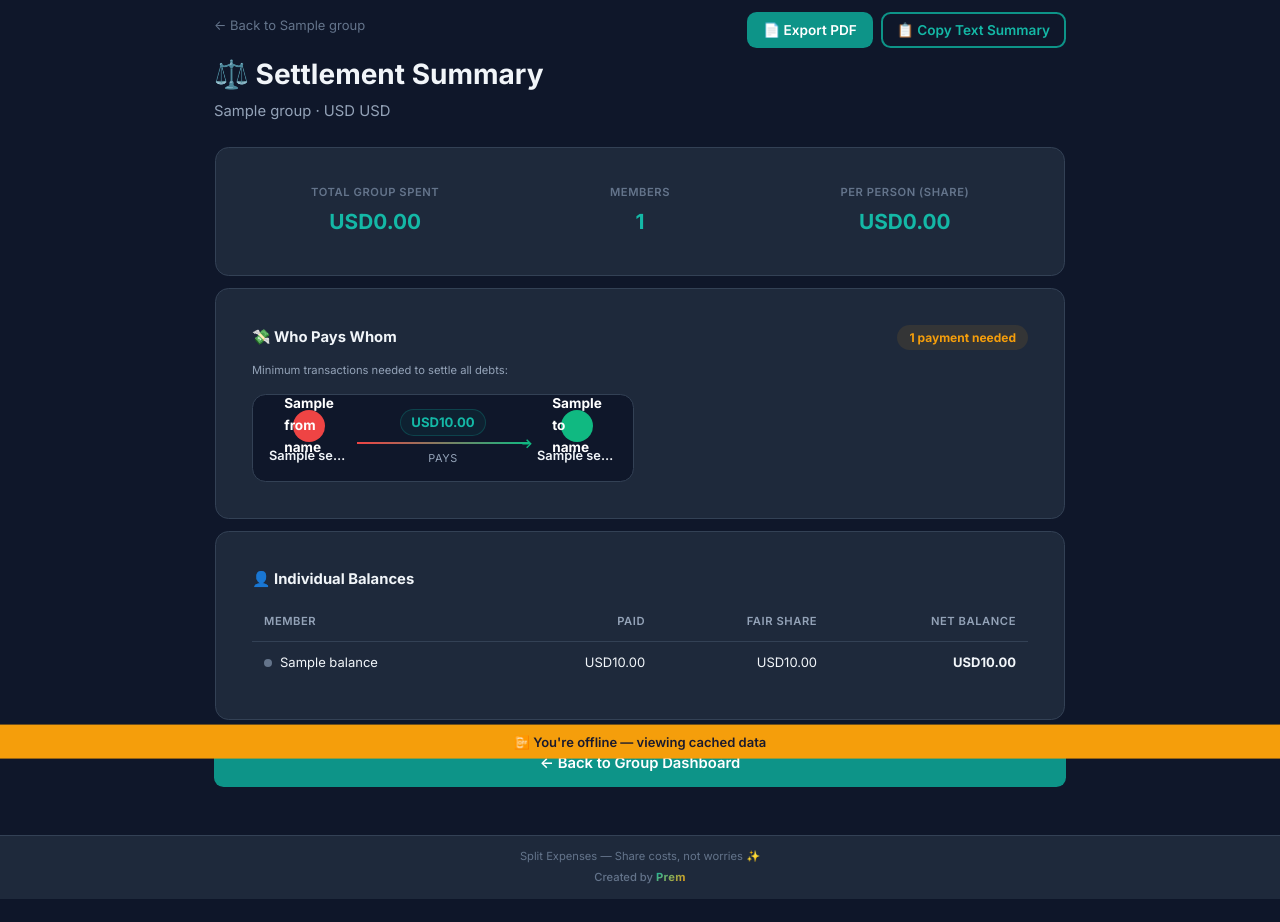
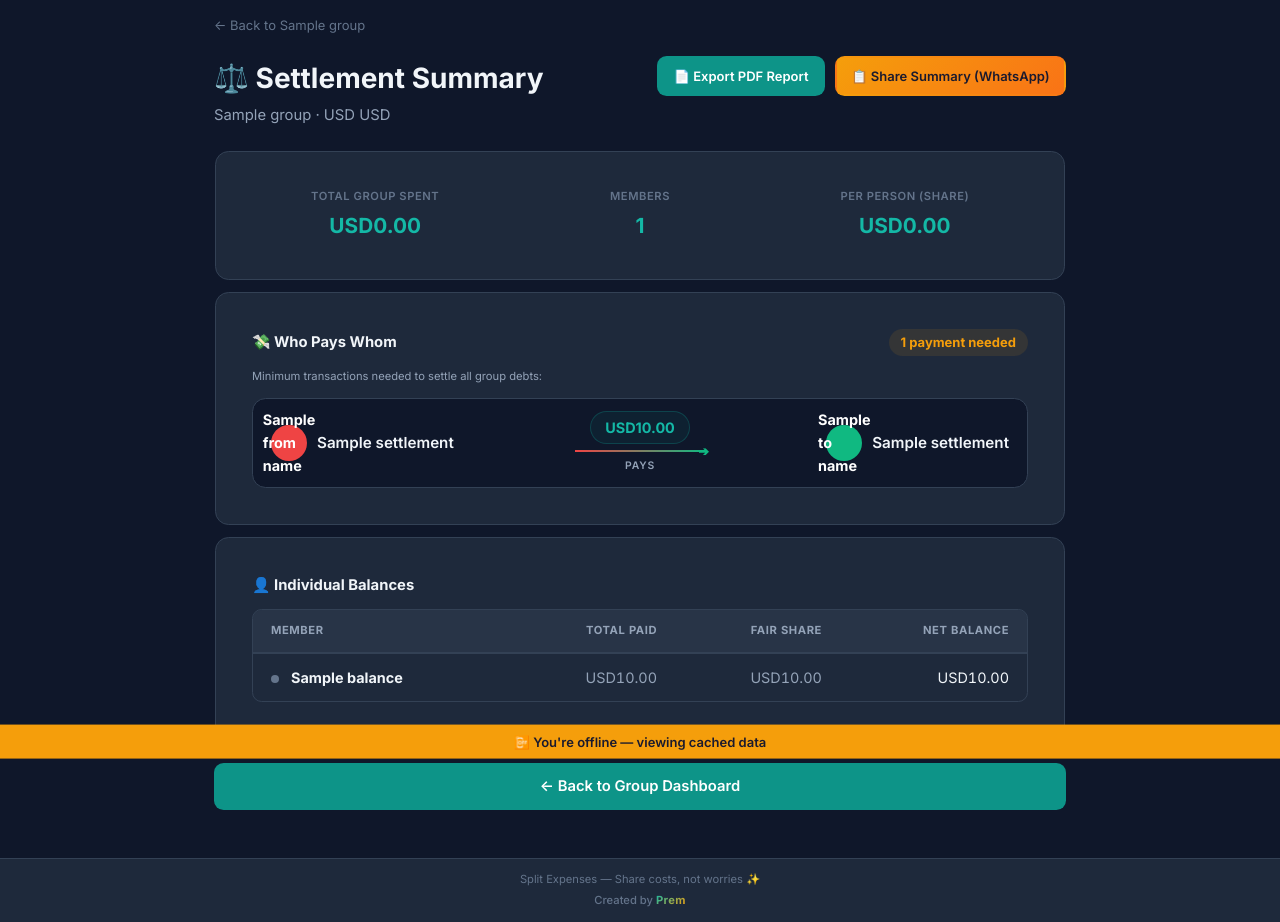
Before and after one commit to kumarpremak-sudo/Split-Expenses, a Flask app: template app/templates/settlement.html in a window 1280 px wide. Shown: the part 75-997 px from the top of the page. Before the commit the page ends 974 px from the top, so only its background shows below. Run offline with Flask 3, Linux system fonts and the light colour scheme; tables that the repository leaves empty hold one stand-in row (values such as "Sample post"); the template is opened without the code that fills it: values that come from a table or form of the project are taken from there, most other values are stand-ins (such as "Sample title", 1, 10 or a date in 2020).

Commit message:
UI issue fix

```diff
--- a/app/static/css/style.css
+++ b/app/static/css/style.css
@@ -1849,85 +1849,107 @@ a:hover {
 .section-card:nth-child(3) { animation-delay: 200ms; }
 .section-card:nth-child(4) { animation-delay: 300ms; }
 
-/* --- Modernized Settlements Flow Grid & Compact Balances Table --- */
-.settlements-flow-grid {
-    display: grid;
-    grid-template-columns: repeat(auto-fill, minmax(280px, 1fr));
-    gap: var(--space-md);
-}
-
-.flow-card {
+/* --- Modernized Settlements View & Action Bar --- */
+.settlement-header-main {
+    display: flex;
+    justify-content: space-between;
+    align-items: flex-start;
+    gap: 16px;
+    flex-wrap: wrap;
+    margin-top: 8px;
+}
+
+.settlement-actions-bar {
+    display: flex;
+    gap: 10px;
+    flex-wrap: wrap;
+}
+
+/* --- Who Pays Whom Transfer Cards --- */
+.settlements-cards-list {
+    display: flex;
+    flex-direction: column;
+    gap: 12px;
+}
+
+.settlement-transfer-card {
     background: var(--color-bg);
     border: 1px solid var(--color-border);
     border-radius: var(--radius-lg);
-    padding: 0.85rem 1rem;
-    display: flex;
-    align-items: center;
-    justify-content: space-between;
-    gap: 8px;
+    padding: 12px 18px;
+    display: grid;
+    grid-template-columns: 1fr auto 1fr;
+    align-items: center;
+    gap: 16px;
     transition: transform var(--transition-fast), border-color var(--transition-fast);
 }
 
-.flow-card:hover {
+.settlement-transfer-card:hover {
     border-color: var(--color-primary-light);
     transform: translateY(-2px);
 }
 
-.flow-person {
-    display: flex;
-    flex-direction: column;
-    align-items: center;
-    gap: 4px;
-    min-width: 60px;
-}
-
-.flow-avatar {
-    width: 32px;
-    height: 32px;
+.transfer-party {
+    display: flex;
+    align-items: center;
+    gap: 10px;
+    min-width: 0;
+}
+
+.creditor-party {
+    justify-content: flex-end;
+}
+
+.party-avatar {
+    width: 36px;
+    height: 36px;
     border-radius: var(--radius-full);
+    color: white;
+    font-weight: 700;
+    font-size: 0.9rem;
+    display: flex;
+    align-items: center;
+    justify-content: center;
+    flex-shrink: 0;
+}
+
+.avatar-debtor {
     background: var(--color-negative);
-    color: white;
-    font-weight: 700;
-    font-size: 0.85rem;
-    display: flex;
-    align-items: center;
-    justify-content: center;
 }
 
 .avatar-creditor {
     background: var(--color-positive);
 }
 
-.flow-name {
-    font-size: 0.8rem;
+.party-name {
+    font-size: 0.95rem;
     font-weight: 600;
     color: var(--color-text);
-    text-align: center;
-    max-width: 80px;
     overflow: hidden;
     text-overflow: ellipsis;
     white-space: nowrap;
 }
 
-.flow-arrow-container {
-    flex: 1;
+.transfer-arrow-block {
     display: flex;
     flex-direction: column;
     align-items: center;
     gap: 2px;
-}
-
-.flow-amount-badge {
+    min-width: 130px;
+}
+
+.transfer-amount-pill {
     background: var(--color-primary-bg);
     color: var(--color-primary-light);
     border: 1px solid rgba(13, 148, 136, 0.3);
     border-radius: var(--radius-full);
-    padding: 2px 10px;
-    font-size: 0.82rem;
-    font-weight: 700;
-}
-
-.flow-line-arrow {
+    padding: 4px 14px;
+    font-size: 0.9rem;
+    font-weight: 700;
+    white-space: nowrap;
+}
+
+.transfer-line {
     width: 100%;
     height: 2px;
     background: linear-gradient(90deg, var(--color-negative), var(--color-positive));
@@ -1935,7 +1957,7 @@ a:hover {
     margin: 4px 0;
 }
 
-.flow-arrow-head {
+.transfer-head {
     position: absolute;
     right: -4px;
     top: -8px;
@@ -1944,139 +1966,199 @@ a:hover {
     font-weight: bold;
 }
 
-.flow-pays-text {
-    font-size: 0.68rem;
+.transfer-label {
+    font-size: 0.65rem;
     color: var(--color-text-secondary);
     text-transform: uppercase;
-    letter-spacing: 0.05em;
-}
-
-/* --- Compact Balances Data Table --- */
-.compact-balances-table {
+    letter-spacing: 0.08em;
+    font-weight: 600;
+}
+
+/* Mobile fine-tuning for Transfer Cards & Action Bar */
+@media (max-width: 540px) {
+    .settlement-transfer-card {
+        padding: 10px 10px;
+        gap: 6px;
+    }
+    .transfer-party {
+        gap: 6px;
+    }
+    .party-avatar {
+        width: 30px;
+        height: 30px;
+        font-size: 0.8rem;
+    }
+    .party-name {
+        font-size: 0.85rem;
+    }
+    .transfer-arrow-block {
+        min-width: 85px;
+    }
+    .transfer-amount-pill {
+        padding: 3px 8px;
+        font-size: 0.78rem;
+    }
+    .settlement-actions-bar {
+        width: 100%;
+    }
+    .settlement-actions-bar .btn {
+        flex: 1;
+    }
+}
+
+/* --- Balances Data Table --- */
+.table-scroll-container {
+    width: 100%;
+    overflow-x: auto;
+    border-radius: var(--radius-md);
+    border: 1px solid var(--color-border);
+    margin-top: 8px;
+}
+
+.balances-data-table {
     width: 100%;
     border-collapse: collapse;
     font-size: var(--font-size-sm);
-}
-
-.compact-balances-table th,
-.compact-balances-table td {
-    padding: 10px 12px;
-    border-bottom: 1px solid var(--color-border);
-}
-
-.compact-balances-table th {
+    min-width: 500px;
+}
+
+.balances-data-table th {
+    background: rgba(51, 65, 85, 0.5);
     color: var(--color-text-secondary);
-    font-weight: 600;
+    font-weight: 700;
     font-size: var(--font-size-xs);
     text-transform: uppercase;
     letter-spacing: 0.05em;
-}
-
-.compact-balances-table tbody tr:last-child td {
+    padding: 12px 18px;
+    border-bottom: 2px solid var(--color-border);
+}
+
+.balances-data-table td {
+    padding: 12px 18px;
+    border-bottom: 1px solid var(--color-border);
+    font-size: 0.9rem;
+}
+
+.balances-data-table tr:last-child td {
     border-bottom: none;
 }
 
-.compact-balances-table tbody tr:hover {
-    background: rgba(255, 255, 255, 0.02);
-}
-
-.member-name-cell {
-    display: flex;
-    align-items: center;
-    gap: 8px;
-}
-
-.member-dot {
+.balances-data-table tr:hover {
+    background: rgba(255, 255, 255, 0.03);
+}
+
+.col-member {
+    text-align: left;
+}
+
+.col-numeric {
+    text-align: right;
+    font-variant-numeric: tabular-nums;
+}
+
+.val-muted {
+    color: var(--color-text-secondary);
+}
+
+.status-dot {
+    display: inline-block;
     width: 8px;
     height: 8px;
     border-radius: var(--radius-full);
-    flex-shrink: 0;
+    margin-right: 8px;
+    vertical-align: middle;
 }
 
 .dot-positive { background: var(--color-positive); }
 .dot-negative { background: var(--color-negative); }
 .dot-zero { background: var(--color-text-muted); }
 
-.net-balance-cell {
-    font-weight: 700;
-}
-
-/* --- PDF Print Stylesheet (@media print) --- */
-.print-only {
-    display: none;
-}
-
+/* --- High-contrast Entry Type Tabs --- */
+.entry-type-btn {
+    transition: all var(--transition-fast);
+}
+
+.entry-type-btn.active {
+    background: var(--color-primary) !important;
+    color: white !important;
+    border-color: var(--color-primary) !important;
+    box-shadow: 0 2px 8px rgba(13, 148, 136, 0.4);
+}
+
+.entry-type-btn.btn-outline {
+    background: transparent !important;
+    color: var(--color-text-secondary) !important;
+    border-color: var(--color-border) !important;
+}
+
+.entry-type-btn.btn-outline:hover {
+    color: var(--color-text) !important;
+    border-color: var(--color-primary-light) !important;
+}
+
+/* --- PDF Print Stylesheet --- */
 @media print {
     body {
         background: white !important;
         color: black !important;
-        font-size: 12pt;
+        font-size: 11pt !important;
     }
 
     .app-header,
     .app-footer,
     .back-link,
-    .settlement-action-buttons,
+    .settlement-actions-bar,
     .settle-cta,
     .offline-banner,
-    .custom-modal-backdrop,
-    #settlements-section,
-    #balance-breakdown,
-    #total-overview,
-    .settlement-header {
+    .custom-modal-backdrop {
         display: none !important;
     }
 
-    .print-only {
-        display: block !important;
-        padding: 20px;
-    }
-
-    .print-header {
-        text-align: center;
-        border-bottom: 2px solid #333;
-        padding-bottom: 12px;
-        margin-bottom: 20px;
-    }
-
-    .print-header h1 {
-        font-size: 18pt;
-        margin-bottom: 4px;
-    }
-
-    .print-header h2 {
-        font-size: 14pt;
-        color: #555;
-    }
-
-    .print-section {
-        margin-bottom: 20px;
-    }
-
-    .print-section h3 {
-        font-size: 13pt;
-        border-bottom: 1px solid #ccc;
-        padding-bottom: 4px;
-        margin-bottom: 8px;
-    }
-
-    .print-table {
-        width: 100%;
-        border-collapse: collapse;
-        font-size: 10pt;
-    }
-
-    .print-table td,
-    .print-table th {
-        padding: 6px 8px;
-    }
-
-    .print-border td,
-    .print-border th {
-        border: 1px solid #ddd;
-    }
-
-    .print-border th {
-        background: #f2f2f2;
-    }
-}
+    .main-content {
+        padding: 0 !important;
+    }
+
+    .section-card {
+        background: white !important;
+        border: 1px solid #ccc !important;
+        box-shadow: none !important;
+        color: black !important;
+        margin-bottom: 16px !important;
+        padding: 16px !important;
+    }
+
+    .section-title, .page-title, .stat-value {
+        color: black !important;
+    }
+
+    .settlement-transfer-card {
+        background: #f9f9f9 !important;
+        border: 1px solid #ddd !important;
+        color: black !important;
+    }
+
+    .party-name, .member-name-text {
+        color: black !important;
+    }
+
+    .transfer-amount-pill {
+        background: #e2e8f0 !important;
+        color: black !important;
+        border-color: #cbd5e1 !important;
+    }
+
+    .balances-data-table th {
+        background: #f1f5f9 !important;
+        color: black !important;
+        border-bottom: 2px solid #64748b !important;
+    }
+
+    .balances-data-table td {
+        border-bottom: 1px solid #e2e8f0 !important;
+        color: black !important;
+    }
+
+    .val-muted {
+        color: #475569 !important;
+    }
+}
--- a/app/static/js/app.js
+++ b/app/static/js/app.js
@@ -261,12 +261,6 @@ function switchExpenseType(type) {
  * Export Settlement report as PDF / Print preview document.
  */
 function exportSettlementPdf() {
-    const printDate = document.getElementById('print-date');
-    if (printDate) {
-        printDate.textContent = new Date().toLocaleDateString(undefined, {
-            year: 'numeric', month: 'short', day: 'numeric', hour: '2-digit', minute: '2-digit'
-        });
-    }
     window.print();
 }
 
@@ -286,13 +280,13 @@ function copySettlementSummary() {
     if (totalSpent) text += `• Total Spent: ${totalSpent.textContent.trim()}\n`;
     if (perPerson) text += `• Per Person Share: ${perPerson.textContent.trim()}\n`;
 
-    const flowCards = document.querySelectorAll('.flow-card');
+    const cards = document.querySelectorAll('.settlement-transfer-card');
     text += `\n💸 *Who Pays Whom*\n`;
-    if (flowCards.length > 0) {
-        flowCards.forEach(function (card, idx) {
-            const debtor = card.querySelector('.debtor .flow-name');
-            const creditor = card.querySelector('.creditor .flow-name');
-            const amount = card.querySelector('.flow-amount-badge');
+    if (cards.length > 0) {
+        cards.forEach(function (card, idx) {
+            const debtor = card.querySelector('.debtor-party .party-name');
+            const creditor = card.querySelector('.creditor-party .party-name');
+            const amount = card.querySelector('.transfer-amount-pill');
             if (debtor && creditor && amount) {
                 text += `${idx + 1}. *${debtor.textContent.trim()}* ➔ *${creditor.textContent.trim()}*: ${amount.textContent.trim()}\n`;
             }
@@ -301,7 +295,7 @@ function copySettlementSummary() {
         text += `Everyone is settled up! No payments needed. ✅\n`;
     }
 
-    const rows = document.querySelectorAll('.compact-balances-table tbody tr');
+    const rows = document.querySelectorAll('.balances-data-table tbody tr');
     if (rows.length > 0) {
         text += `\n👤 *Individual Balances*\n`;
         rows.forEach(function (row) {
--- a/app/templates/settlement.html
+++ b/app/templates/settlement.html
@@ -3,26 +3,26 @@
 
 {% block content %}
 <section class="settlement-header">
-    <div class="settlement-header-top" style="display: flex; justify-content: space-between; align-items: flex-start; gap: 12px; flex-wrap: wrap;">
+    <a href="{{ url_for('main.group_dashboard', group_uuid=group.uuid) }}" class="back-link" id="back-to-group">
+        ← Back to {{ group.name }}
+    </a>
+    <div class="settlement-header-main">
         <div>
-            <a href="{{ url_for('main.group_dashboard', group_uuid=group.uuid) }}" class="back-link" id="back-to-group">
-                ← Back to {{ group.name }}
-            </a>
-            <h1 class="page-title" style="margin-top: 4px;">⚖️ Settlement Summary</h1>
+            <h1 class="page-title">⚖️ Settlement Summary</h1>
             <p class="page-subtitle">{{ group.name }} · {{ currency_symbol }} {{ group.currency }}</p>
         </div>
-        <div class="settlement-action-buttons" style="display: flex; gap: 8px; flex-wrap: wrap;">
-            <button type="button" class="btn btn-primary btn-sm" id="export-pdf-btn" onclick="exportSettlementPdf()" style="padding: 8px 14px; font-size: 0.85rem; font-weight: 600;">
-                📄 Export PDF
+        <div class="settlement-actions-bar">
+            <button type="button" class="btn btn-primary" id="export-pdf-btn" onclick="exportSettlementPdf()">
+                📄 Export PDF Report
             </button>
-            <button type="button" class="btn btn-outline btn-sm" id="copy-summary-btn" onclick="copySettlementSummary()" style="padding: 8px 14px; font-size: 0.85rem; font-weight: 600;">
-                📋 Copy Text Summary
+            <button type="button" class="btn btn-accent" id="copy-summary-btn" onclick="copySettlementSummary()">
+                📋 Share Summary (WhatsApp)
             </button>
         </div>
     </div>
 </section>
 
-<!-- Total Overview -->
+<!-- Total Overview Stats -->
 <section class="section-card total-overview" id="total-overview">
     <div class="overview-stat">
         <span class="stat-label">Total Group Spent</span>
@@ -44,72 +44,74 @@
     </div>
 </section>
 
-<!-- Section 1: Settlements / Who Pays Whom (First Priority for Users) -->
+<!-- Who Pays Whom (First Priority Section) -->
 <section class="section-card" id="settlements-section">
-    <div class="section-header" style="margin-bottom: 12px;">
+    <div class="section-header">
         <h2 class="section-title">💸 Who Pays Whom</h2>
-        <span class="total-badge" style="font-size: 0.75rem;">
+        <span class="total-badge">
             {{ settlements|length }} {% if settlements|length == 1 %}payment{% else %}payments{% endif %} needed
         </span>
     </div>
 
     {% if settlements %}
-    <p class="section-desc" style="margin-bottom: 14px;">Minimum transactions needed to settle all debts:</p>
-    <div class="settlements-flow-grid">
+    <p class="section-desc">Minimum transactions needed to settle all group debts:</p>
+    <div class="settlements-cards-list">
         {% for s in settlements %}
-        <div class="flow-card" id="settlement-item-{{ loop.index }}">
-            <div class="flow-person debtor">
-                <span class="flow-avatar">{{ s.from_name[0] }}</span>
-                <span class="flow-name">{{ s.from_name }}</span>
+        <div class="settlement-transfer-card" id="settlement-item-{{ loop.index }}">
+            <div class="transfer-party debtor-party">
+                <span class="party-avatar avatar-debtor">{{ s.from_name[0] }}</span>
+                <span class="party-name">{{ s.from_name }}</span>
             </div>
-            <div class="flow-arrow-container">
-                <span class="flow-amount-badge">{{ currency_symbol }}{{ "%.2f"|format(s.amount) }}</span>
-                <div class="flow-line-arrow">
-                    <span class="flow-arrow-head">→</span>
+
+            <div class="transfer-arrow-block">
+                <span class="transfer-amount-pill">{{ currency_symbol }}{{ "%.2f"|format(s.amount) }}</span>
+                <div class="transfer-line">
+                    <span class="transfer-head">➔</span>
                 </div>
-                <span class="flow-pays-text">pays</span>
+                <span class="transfer-label">PAYS</span>
             </div>
-            <div class="flow-person creditor">
-                <span class="flow-avatar avatar-creditor">{{ s.to_name[0] }}</span>
-                <span class="flow-name">{{ s.to_name }}</span>
+
+            <div class="transfer-party creditor-party">
+                <span class="party-avatar avatar-creditor">{{ s.to_name[0] }}</span>
+                <span class="party-name">{{ s.to_name }}</span>
             </div>
         </div>
         {% endfor %}
     </div>
     {% else %}
-    <div class="empty-state" id="no-settlements-message" style="padding: 24px;">
-        <span class="empty-icon" style="font-size: 2.2rem;">✅</span>
+    <div class="empty-state" id="no-settlements-message">
+        <span class="empty-icon">✅</span>
         <p style="font-weight: 600; color: var(--color-positive); margin-top: 8px;">Everyone is settled up!</p>
-        <p style="font-size: 0.82rem; color: var(--color-text-secondary);">No payments or transfers needed.</p>
+        <p style="font-size: 0.85rem; color: var(--color-text-secondary);">No payments or transfers needed.</p>
     </div>
     {% endif %}
 </section>
 
-<!-- Section 2: Individual Balances Summary Table -->
+<!-- Individual Balances Data Table -->
 <section class="section-card" id="balance-breakdown">
-    <div class="section-header" style="margin-bottom: 12px;">
+    <div class="section-header">
         <h2 class="section-title">👤 Individual Balances</h2>
     </div>
-    <div class="table-responsive">
-        <table class="compact-balances-table">
+    <div class="table-scroll-container">
+        <table class="balances-data-table">
             <thead>
                 <tr>
-                    <th style="text-align: left;">Member</th>
-                    <th style="text-align: right;">Paid</th>
-                    <th style="text-align: right;">Fair Share</th>
-                    <th style="text-align: right;">Net Balance</th>
+                    <th class="col-member">Member</th>
+                    <th class="col-numeric">Total Paid</th>
+                    <th class="col-numeric">Fair Share</th>
+                    <th class="col-numeric">Net Balance</th>
                 </tr>
             </thead>
             <tbody>
                 {% for balance in balances %}
                 <tr id="balance-row-{{ balance.id }}">
-                    <td style="text-align: left;" class="member-name-cell">
-                        <span class="member-dot {% if balance.net > 0 %}dot-positive{% elif balance.net < 0 %}dot-negative{% else %}dot-zero{% endif %}"></span>
-                        <span class="member-name-text">{{ balance.name }}</span>
+                    <td class="col-member">
+                        <span class="status-dot {% if balance.net > 0 %}dot-positive{% elif balance.net < 0 %}dot-negative{% else %}dot-zero{% endif %}"></span>
+                        <strong class="member-name-text">{{ balance.name }}</strong>
                     </td>
-                    <td style="text-align: right;" class="text-muted">{{ currency_symbol }}{{ "%.2f"|format(balance.paid) }}</td>
-                    <td style="text-align: right;" class="text-muted">{{ currency_symbol }}{{ "%.2f"|format(balance.owed) }}</td>
-                    <td style="text-align: right;" class="net-balance-cell {% if balance.net > 0 %}text-positive{% elif balance.net < 0 %}text-negative{% else %}text-muted{% endif %}">
+                    <td class="col-numeric val-muted">{{ currency_symbol }}{{ "%.2f"|format(balance.paid) }}</td>
+                    <td class="col-numeric val-muted">{{ currency_symbol }}{{ "%.2f"|format(balance.owed) }}</td>
+                    <td class="col-numeric net-balance-cell {% if balance.net > 0 %}text-positive{% elif balance.net < 0 %}text-negative{% else %}text-muted{% endif %}">
                         {% if balance.net > 0 %}+{% endif %}{{ currency_symbol }}{{ "%.2f"|format(balance.net) }}
                     </td>
                 </tr>
@@ -119,79 +121,9 @@
     </div>
 </section>
 
-<div class="settle-cta" style="margin-top: 20px;">
+<div class="settle-cta">
     <a href="{{ url_for('main.group_dashboard', group_uuid=group.uuid) }}" class="btn btn-primary btn-lg btn-block" id="back-to-group-btn">
         ← Back to Group Dashboard
     </a>
 </div>
-
-<!-- Hidden printable PDF report template for high-quality low-ink PDF printing -->
-<div id="pdf-printable-area" class="print-only">
-    <div class="print-header">
-        <h1>Split Expenses — Settlement Report</h1>
-        <h2>Group: {{ group.name }} ({{ group.currency }})</h2>
-        <p>Generated on: <span id="print-date"></span></p>
-    </div>
-
-    <div class="print-section">
-        <h3>Group Overview</h3>
-        <table class="print-table">
-            <tr>
-                <td><strong>Total Spent:</strong> {{ currency_symbol }}{{ "%.2f"|format(total_spent) }}</td>
-                <td><strong>Members:</strong> {{ group.members|length }}</td>
-                <td><strong>Equal Share:</strong> {{ currency_symbol }}{{ "%.2f"|format(total_spent / (group.members|length if group.members|length > 0 else 1)) }}</td>
-            </tr>
-        </table>
-    </div>
-
-    <div class="print-section">
-        <h3>Required Payments (Settlements)</h3>
-        {% if settlements %}
-        <table class="print-table print-border">
-            <thead>
-                <tr>
-                    <th>From (Payer)</th>
-                    <th>To (Receiver)</th>
-                    <th style="text-align: right;">Amount</th>
-                </tr>
-            </thead>
-            <tbody>
-                {% for s in settlements %}
-                <tr>
-                    <td>{{ s.from_name }}</td>
-                    <td>{{ s.to_name }}</td>
-                    <td style="text-align: right;"><strong>{{ currency_symbol }}{{ "%.2f"|format(s.amount) }}</strong></td>
-                </tr>
-                {% endfor %}
-            </tbody>
-        </table>
-        {% else %}
-        <p>Everyone is completely settled up!</p>
-        {% endif %}
-    </div>
-
-    <div class="print-section">
-        <h3>Individual Balances</h3>
-        <table class="print-table print-border">
-            <thead>
-                <tr>
-                    <th>Member</th>
-                    <th style="text-align: right;">Paid</th>
-                    <th style="text-align: right;">Fair Share</th>
-                    <th style="text-align: right;">Net Balance</th>
-                </tr>
-            </thead>
-            <tbody>
-                {% for b in balances %}
-                <tr>
-                    <td>{{ b.name }}</td>
-                    <td style="text-align: right;">{{ currency_symbol }}{{ "%.2f"|format(b.paid) }}</td>
-                    <td style="text-align: right;">{{ currency_symbol }}{{ "%.2f"|format(b.owed) }}</td>
-                    <td style="text-align: right;"><strong>{% if b.net > 0 %}+{% endif %}{{ currency_symbol }}{{ "%.2f"|format(b.net) }}</strong></td>
-                </tr>
-                {% endfor %}
-            </tbody>
-        </table>
-    </div>
-</div>
 {% endblock %}
```
